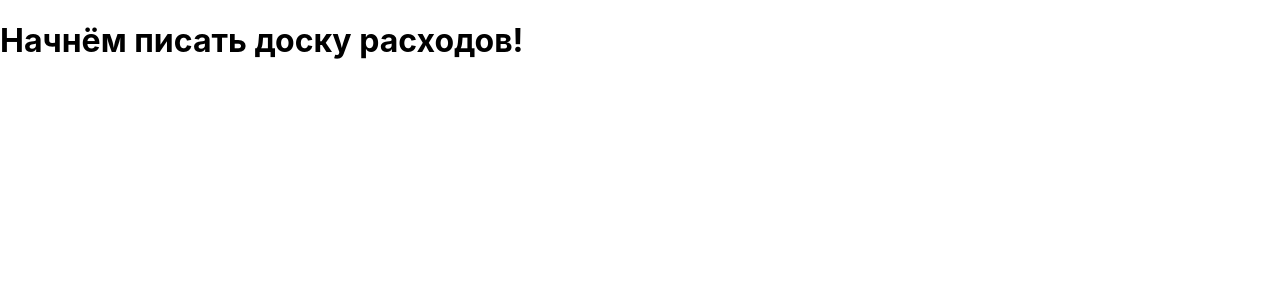
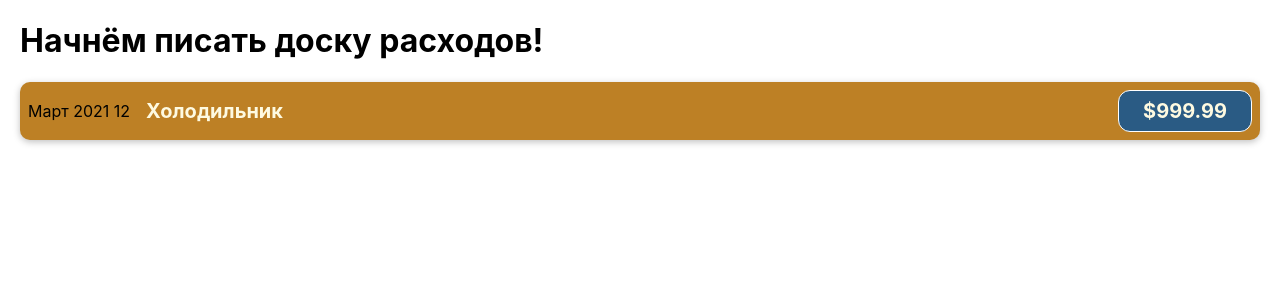
Before and after one commit to segura-deluna/payment-desk, a JavaScript app: page / in a window 1280 px wide. Shown: the top 300 px of the page. Built offline with nearby package versions, Linux system fonts and the light colour scheme.

Commit message:
stylised first component

```diff
--- a/src/App.js
+++ b/src/App.js
@@ -1,9 +1,10 @@
-
+import CostItem from './components/CostItem';
 
 function App() {
   return (
     <div>
       <h1>Начнём писать доску расходов!</h1>
+      <CostItem></CostItem>
     </div>
   );
 }
--- /dev/null
+++ b/src/components/CostItem.css
@@ -0,0 +1,56 @@
+.cost-item {
+  display: flex;
+  justify-content: space-between;
+  align-items: center;
+  padding: 0.5rem;
+  margin: 1rem 0;
+  background-color: #bd8025;
+  border-radius: 10px;
+  box-shadow: 0 2px 7px rgba(0, 0, 0, 0.25);
+}
+
+.cost-item__description {
+  display: flex;
+  flex-direction: column;
+  gap: 1rem;
+  align-items: flex-end;
+  flex-flow: column-reverse;
+  justify-content: flex-start;
+  flex: 1;
+}
+
+.cost-item h2 {
+  color: #3a3a3a;
+  font-size: 1rem;
+  flex: 1;
+  margin: 0 1rem;
+  color: #fefae1;
+}
+
+.cost-item__price {
+  font-size: 1rem;
+  font-weight: bold;
+  color: #fefae1;
+  background-color: #2a5b84;
+  border: 1px solid white;
+  padding: 0.5rem;
+  border-radius: 12px;
+}
+
+@media (min-width: 580px) {
+  .cost-item__description {
+    flex-direction: row;
+    align-items: center;
+    justify-content: flex-start;
+    flex: 1;
+  }
+
+  .cost-item__description h2 {
+    font-size: 1.25rem;
+  }
+
+  .cost-item__price {
+    font-size: 1.25rem;
+    padding: 0.5rem 1.5rem;
+  }
+}
--- /dev/null
+++ b/src/components/CostItem.js
@@ -0,0 +1,15 @@
+import './CostItem.css'
+
+function CostItem(){
+  return (
+      <div className='cost-item'>
+        <div>Март 2021 12</div>
+        <div className='cost-item__description'>
+          <h2>Холодильник</h2>
+          <div  className='cost-item__price'>$999.99</div>
+        </div>
+      </div>
+  )
+}
+
+export default CostItem;
--- a/src/index.css
+++ b/src/index.css
@@ -1,5 +1,6 @@
 body {
   margin: 0;
+  padding: 0 20px;
   font-family: -apple-system, BlinkMacSystemFont, 'Segoe UI', 'Roboto', 'Oxygen',
     'Ubuntu', 'Cantarell', 'Fira Sans', 'Droid Sans', 'Helvetica Neue',
     sans-serif;
```
